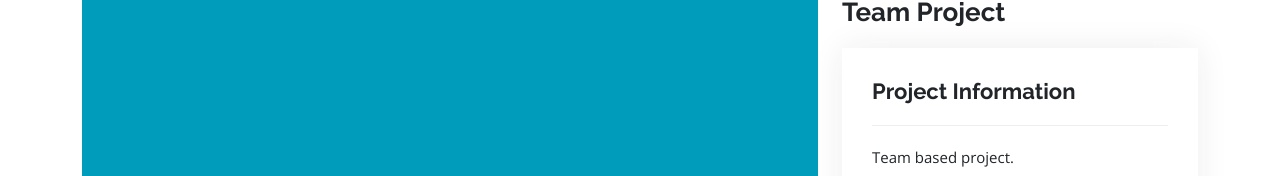
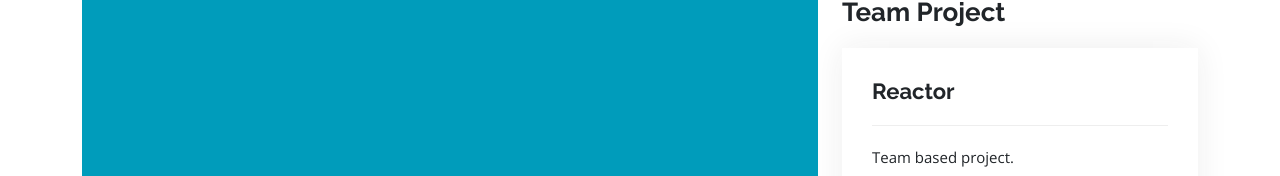
Before and after one commit to bbeckford305/Portfolio, a website: page portfolio-details.html in a window 1280 px wide. Shown: the part 1296-1472 px from the top of the page. Drawn offline with nearby package versions, Linux system fonts and the light colour scheme.

Commit message:
Update Team Project info

```diff
--- a/portfolio-details.html
+++ b/portfolio-details.html
@@ -218,7 +218,7 @@
 
         </div>
         <div class="portfolio-info" id="project2">
-          <h3>Project Information</h3>
+          <h3>Reactor</h3>
 
           <ul>
             <li>Team based project.</li>
```
